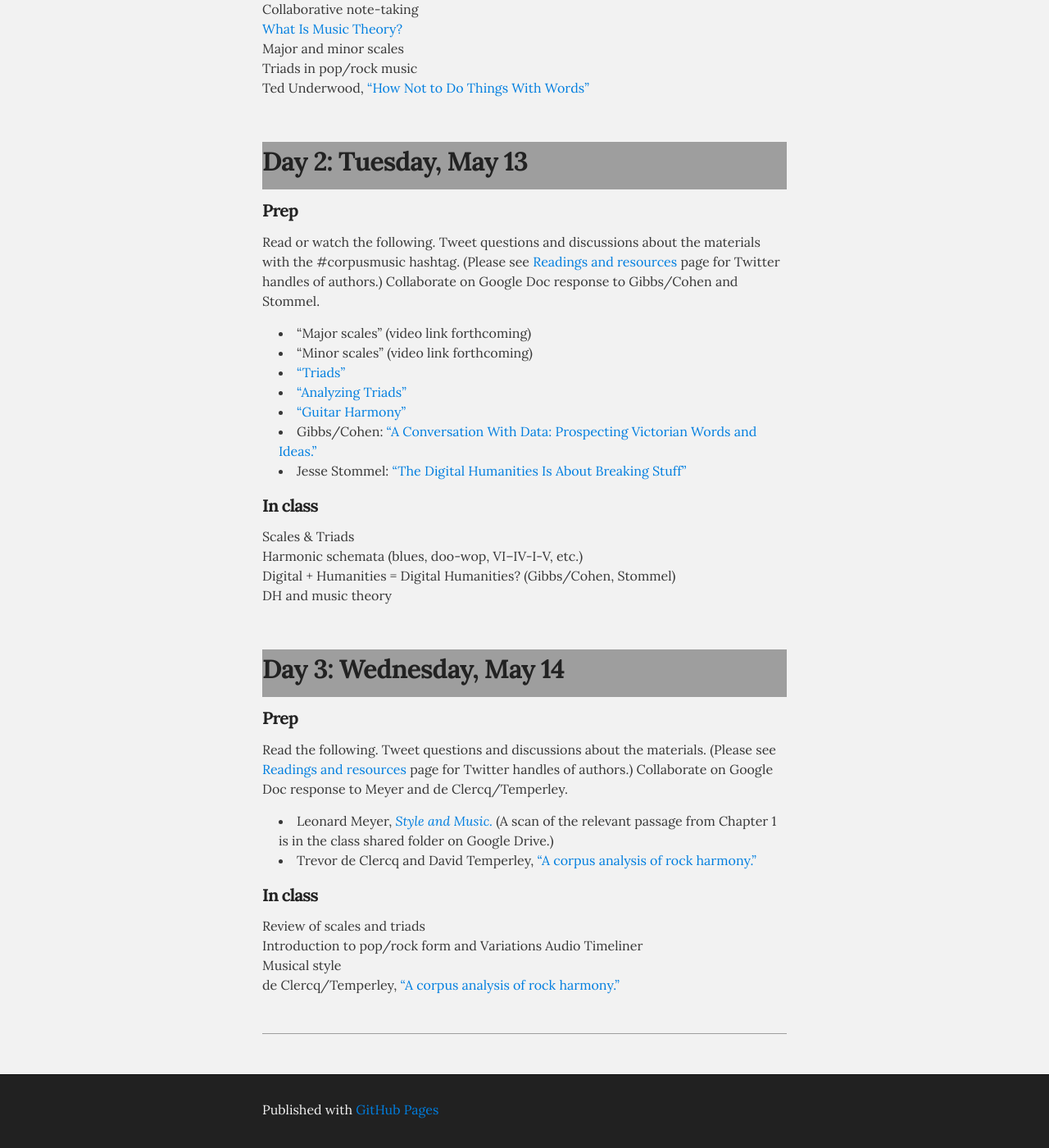
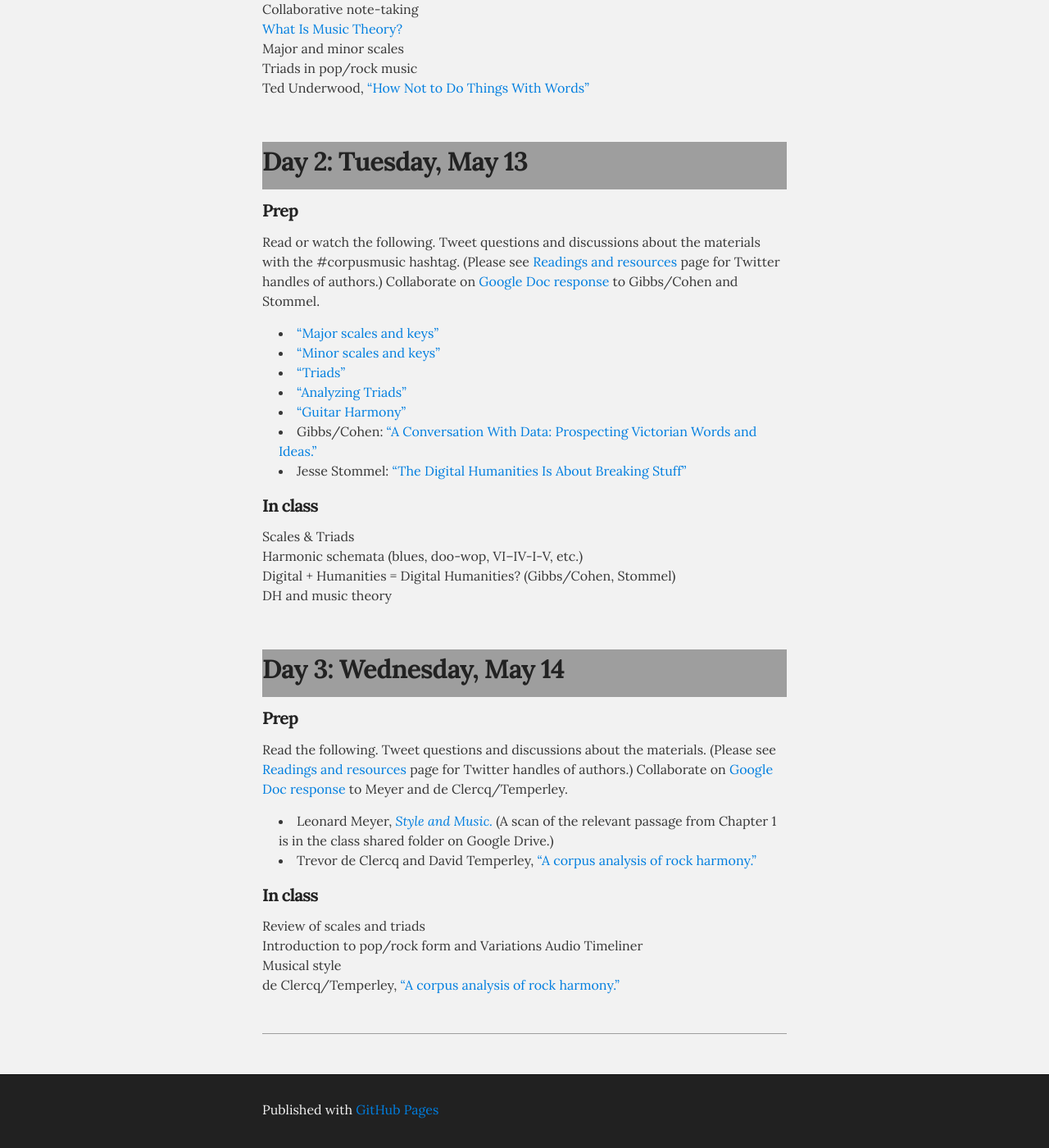
Before and after one commit to kshaffer/corpusmusic, a Jekyll site: the page built from schedule.md, in a window 1280 px wide and 1400 px high, scrolled down 714 px. Shown: the whole window at 82% size. Built offline with Jekyll 4.4.1, drawn with Linux system fonts in a browser that asks for light colours; Markdown is read by kramdown in place of the engine named in the settings.

Commit message:
added GDrive link

```diff
--- a/schedule.md
+++ b/schedule.md
@@ -30,10 +30,10 @@ Ted Underwood, ["How Not to Do Things With Words"](http://tedunderwood.com/2012/
 
 #### Prep ####
 
-Read or watch the following. Tweet questions and discussions about the materials with the #corpusmusic hashtag. (Please see [Readings and resources](readings.html) page for Twitter handles of authors.) Collaborate on Google Doc response to Gibbs/Cohen and Stommel.
+Read or watch the following. Tweet questions and discussions about the materials with the #corpusmusic hashtag. (Please see [Readings and resources](readings.html) page for Twitter handles of authors.) Collaborate on [Google Doc response](https://drive.google.com/a/colorado.edu/folderview?id=0B9o4hmKNoi6cYVZvRDNsaHlqcEk&usp=sharing) to Gibbs/Cohen and Stommel.
 
-- "Major scales" (video link forthcoming)
-- "Minor scales" (video link forthcoming)
+- ["Major scales and keys"](https://vimeo.com/94802632)
+- ["Minor scales and keys"](https://vimeo.com/94803688)
 - ["Triads"](https://vimeo.com/94521923)
 - ["Analyzing Triads"](https://vimeo.com/94723962)
 - ["Guitar Harmony"](https://vimeo.com/94527744)
@@ -52,7 +52,7 @@ DH and music theory
 
 #### Prep ####
 
-Read the following. Tweet questions and discussions about the materials. (Please see [Readings and resources](readings.html) page for Twitter handles of authors.) Collaborate on Google Doc response to Meyer and de Clercq/Temperley.
+Read the following. Tweet questions and discussions about the materials. (Please see [Readings and resources](readings.html) page for Twitter handles of authors.) Collaborate on [Google Doc response](https://drive.google.com/a/colorado.edu/folderview?id=0B9o4hmKNoi6cYVZvRDNsaHlqcEk&usp=sharing) to Meyer and de Clercq/Temperley.
 
 - Leonard Meyer, [*Style and Music.*](https://openlibrary.org/works/OL3267613W/Style_and_music) (A scan of the relevant passage from Chapter 1 is in the class shared folder on Google Drive.)
 - Trevor de Clercq and David Temperley, ["A corpus analysis of rock harmony."](http://dx.doi.org/10.1017/S026114301000067X)
```
Also changed, not shown: readings.md (+2 -2 lines).
